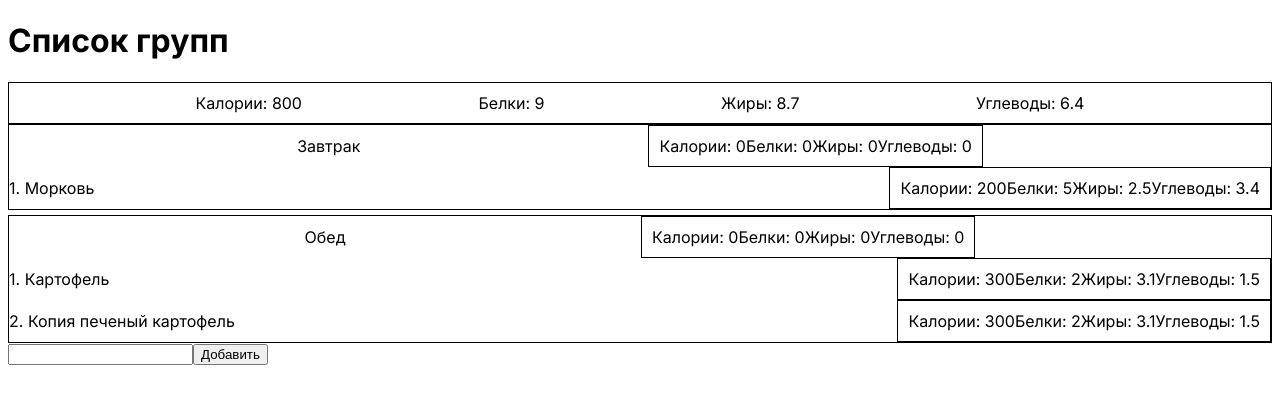
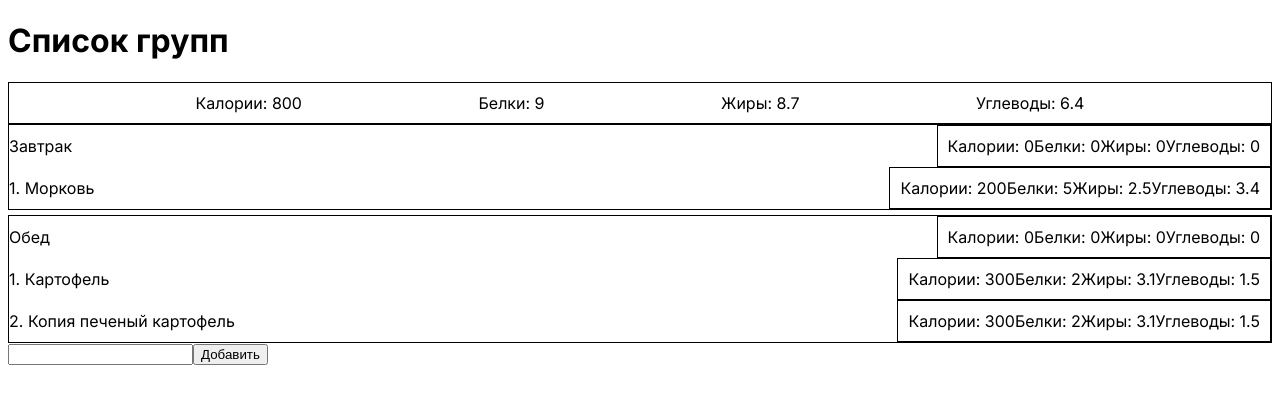
Before and after one commit to demons/fatburger, a Next.js app: page / in a window 1280 px wide. Shown: the top 404 px of the page. Built offline with nearby package versions, Linux system fonts and the light colour scheme.

Commit message:
Изменит расположение Amount в GroupItem

```diff
--- a/app/globals.css
+++ b/app/globals.css
@@ -10,7 +10,7 @@
 .group .header {
   display: flex;
   align-items: center;
-  justify-content: space-evenly;
+  justify-content: space-between;
 }
 
 .amount-item {
@@ -22,5 +22,6 @@
 
 .group-item .header {
   display: flex;
+  align-items: center;
   justify-content: space-between;
 }
```
